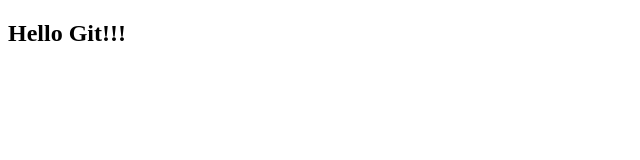
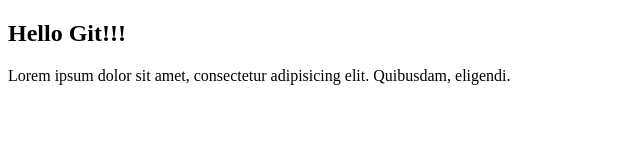
Before and after one commit to omkaruttirnaservice/github-session, a plain HTML site: page index.html in a window 1280 px wide. Shown: the whole page, without its empty margins (0-640 px from the left). Drawn offline with Linux system fonts and the light colour scheme.

Commit message:
paragraph added

```diff
--- a/index.html
+++ b/index.html
@@ -7,5 +7,7 @@
     </head>
     <body>
         <h2>Hello Git!!!</h2>
+
+        <p>Lorem ipsum dolor sit amet, consectetur adipisicing elit. Quibusdam, eligendi.</p>
     </body>
 </html>
```
